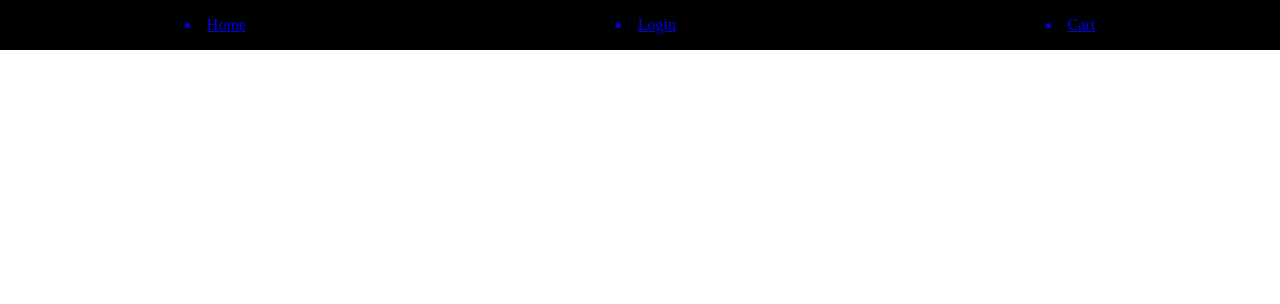
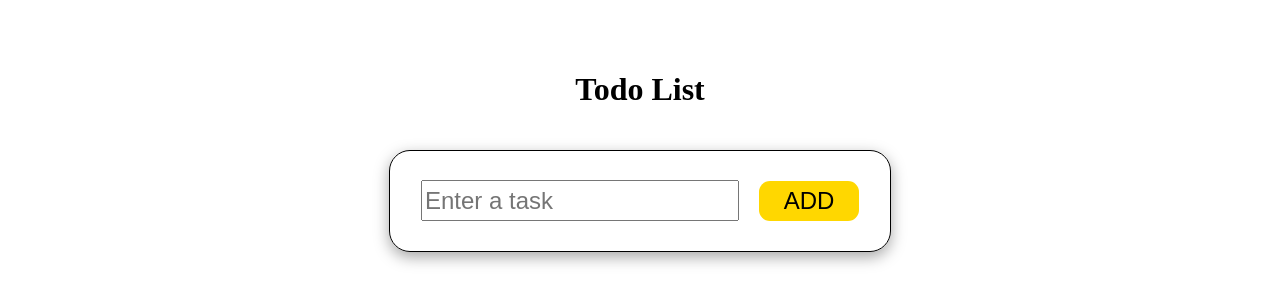
Before and after one commit to mansee-11/Web-Dev, a React (Vite) app in the folder JS/react_p/my-react-app/: page /cart in a window 1280 px wide. Shown: the top 304 px of the page. Built offline with nearby package versions, Linux system fonts and the light colour scheme.

Commit message:
todo list

```diff
--- a/JS/react_p/my-react-app/src/App.css
+++ b/JS/react_p/my-react-app/src/App.css
@@ -100,7 +100,7 @@ button{
 
 /* lect 20 */
 
-/* #parent{
+ #parent{
   margin: 50px auto;
   display: flex;
   justify-content: center;
@@ -154,7 +154,7 @@ span{
   display: flex;
   flex-direction: column;
   gap: 10px;
-} */
+}
 
 /* lect19 */
 
@@ -171,7 +171,8 @@ span{
   padding: 0;
 } */
 /* lect22 */
-#nav{
+
+/* #nav{
   height: 50px;
   background-color: black;
   display: flex;
@@ -218,4 +219,4 @@ button{
   height: 40px;
   width: 100px;
   margin: 10px auto;
-}
+} */
--- a/JS/react_p/my-react-app/src/App.jsx
+++ b/JS/react_p/my-react-app/src/App.jsx
@@ -187,28 +187,42 @@
 // export default App
 
 
-import React, { useState , useEffect} from 'react'
-import { Routes , Route} from 'react-router-dom'
+// import React, { useState , useEffect} from 'react'
+// import { Routes , Route} from 'react-router-dom'
 
 
-import Lect19 from './Lect19'
-import Home from './Home'
-import Cart from './Cart'
-import Form from './Form'
+// import Lect19 from './Lect19'
+// import Home from './Home'
+// import Cart from './Cart'
+// import Form from './Form'
+// import './App.css'
+
+// const App = () => {
+//   let [apiData,SetApiData] =   useState([])
+//   let [cart,SetCart]= useState([])
+//   return (
+//     <div>
+//       <Lect19/>
+//       <Routes>
+//         <Route path="/" element={<Home apiData={apiData}  SetApiData={SetApiData} cart={cart}  SetCart={SetCart}/>}/>
+//         <Route path="/form"/>
+//         <Route path="/cart" element={<Cart cart={cart}/>}/>
+//       </Routes>
+//     </div>
+//   )
+// }
+
+// export default App
+
+
+//lect23
+
+import React from 'react'
+import Todo from './Todo'
 import './App.css'
-
 const App = () => {
-  let [apiData,SetApiData] =   useState([])
-  let [cart,SetCart]= useState([])
   return (
-    <div>
-      <Lect19/>
-      <Routes>
-        <Route path="/" element={<Home apiData={apiData}  SetApiData={SetApiData} cart={cart}  SetCart={SetCart}/>}/>
-        <Route path="/form"/>
-        <Route path="/cart" element={<Cart cart={cart}/>}/>
-      </Routes>
-    </div>
+    <div><Todo/></div>
   )
 }
 
--- a/JS/react_p/my-react-app/src/Todo.jsx
+++ b/JS/react_p/my-react-app/src/Todo.jsx
@@ -135,35 +135,124 @@
 
 //third option
 
+// import React, { useReducer } from 'react'
+
+// const Todo = () => {
+
+//     let initial={
+//         input:"",
+//         todos:[],
+//         index:null
+//     }
+
+//     function reduce(state,action){
+
+//         if(action.type == "set_inp")
+//         {
+//             return{
+//                 ...state,
+//                 input:action.payload
+//             }
+//         }
+
+//         else if(action.type == "add_todo"){
+//             return{
+//                 ...state,
+//                 todos:[...state.todos,state.input],
+//                 input:""
+//             }
+//         }
+
+//         else if(action.type == "del_todo"){
+//             return{
+//                 ...state,
+//                 todos:state.todos.filter((a,b)=>{
+//                     return b!=action.payload
+//                 })
+//             }
+//         }
+
+//         else if(action.type=="update_todo"){
+//             let updateTodos=[...state.todos]
+//             updateTodos[state.index]=state.input
+//             return{
+//                 ...state,
+//                 todos:updateTodos,
+//                 input:"",
+//                 index:null
+//             }
+//         }
+
+//         else if(action.type=="edit_todo"){
+//             return{
+//                 ...state,
+//                 input:state.todos[action.payload],
+//                 index:action.payload
+//             }
+//         }
+
+//     }
+
+//     let [state,dispatch] =useReducer(reduce,initial)
+
+//     function handleSubmit(){
+//         if(state.index!==null){
+//             dispatch({type:"update_todo"})
+//         }else{
+//             dispatch({type:"add_todo"})
+//         }
+//     }
+
+//     return (
+//         <div id='parent'>
+//             <h1>Todo List</h1>
+//             <div id='card'>
+//                 <input name='input' placeholder='Enter a task' value={state.input} onChange={(e)=>dispatch({type:"set_inp",payload:e.target.value})}/>
+//                 <button onClick={handleSubmit}>{state.index!==null?"Update":"ADD"}</button>
+//             </div>
+//             <div id='tasks'>
+//                 {
+//                     state.todos.map((a,b)=>{
+//                         return(<div id='task'>
+//                             <span>{a}</span>
+//                             <button onClick={()=>dispatch({type:"del_todo",payload:b})}>Delete</button>
+//                             <button onClick={(e)=>dispatch({type:"edit_todo",payload:b})}>Edit</button>
+//                         </div>)
+//                     })
+//                 }
+//             </div>
+//         </div>
+//     )
+// }
+
+// export default Todo
+
+
 import React, { useReducer } from 'react'
 
 const Todo = () => {
-
     let initial={
         input:"",
         todos:[],
         index:null
     }
-
-    function reduce(state,action){
-
-        if(action.type == "set_inp")
+function red(state,action){
+    if(action.type=="write")
     {
         return{
-                ...state,
-                input:action.payload
+            ...state,input:action.payload
         }
     }
-
-        else if(action.type == "add_todo"){
+    else if(action.type=="add")
+    {
         return{
             ...state,
             todos:[...state.todos,state.input],
             input:""
         }
     }
-
-        else if(action.type == "del_todo"){
+    else if(action.type=="del")
+    {
         return{
             ...state,
             todos:state.todos.filter((a,b)=>{
@@ -171,52 +260,52 @@ const Todo = () => {
             })
         }
     }
-
-        else if(action.type=="update_todo"){
-            let updateTodos=[...state.todos]
-            updateTodos[state.index]=state.input
-            return{
-                ...state,
-                todos:updateTodos,
-                input:"",
-                index:null
-            }
-        }
-
-        else if(action.type=="edit_todo"){
+    else if(action.type=="edit")
+    {
         return{
             ...state,
             input:state.todos[action.payload],
             index:action.payload
         }
     }
-
-    }
-
-    let [state,dispatch] =useReducer(reduce,initial)
-
-    function handleSubmit(){
-        if(state.index!==null){
-            dispatch({type:"update_todo"})
-        }else{
-            dispatch({type:"add_todo"})
+    else if(action.type=="update")
+    {
+        let updatedData=[...state.todos];
+        updatedData[state.index] = state.input;
+        return{
+            ...state,
+            todos:updatedData,
+            index:null,
+            input:""
         }
     }
+    return state
+}
+function handle(){
+    if(state.index!==null)
+    {
+        dispatch({type:"update"})
+    }
+    else{
+        dispatch({type:"add"})
+    }
+}
+let [state,dispatch]= useReducer(red,initial)
 
   return (
     <div id='parent'>
         <h1>Todo List</h1>
         <div id='card'>
-                <input name='input' placeholder='Enter a task' value={state.input} onChange={(e)=>dispatch({type:"set_inp",payload:e.target.value})}/>
-                <button onClick={handleSubmit}>{state.index!==null?"Update":"ADD"}</button>
+            <input name='input' value={state.input} placeholder='Enter a task' onChange={(e)=>dispatch({type:"write",payload:e.target.value})}/>
+            <button onClick={handle}>{state.index!==null?"Update":"ADD"}</button>
         </div>
         <div id='tasks'>
         {
             state.todos.map((a,b)=>{
                 return(<div id='task'>
                     <span>{a}</span>
-                            <button onClick={()=>dispatch({type:"del_todo",payload:b})}>Delete</button>
-                            <button onClick={(e)=>dispatch({type:"edit_todo",payload:b})}>Edit</button>
+                    <button onClick={()=>dispatch({type:"del",payload:b})}>Delete</button>
+                    <button onClick={()=>dispatch({type:"edit",payload:b})}>Edit</button>
                 </div>)
             })
         }
```
Lines whose indentation alone changed are shown as unchanged.
